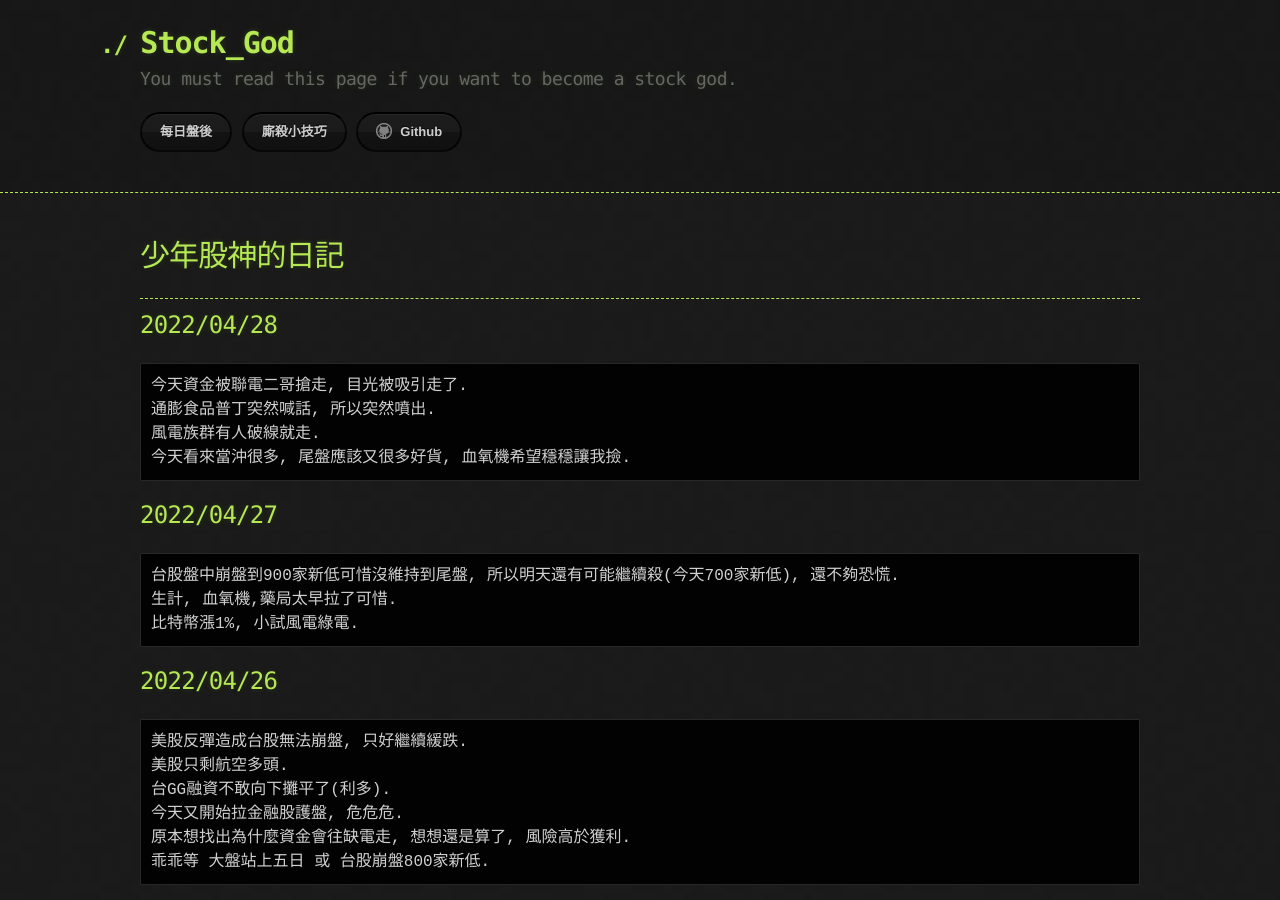
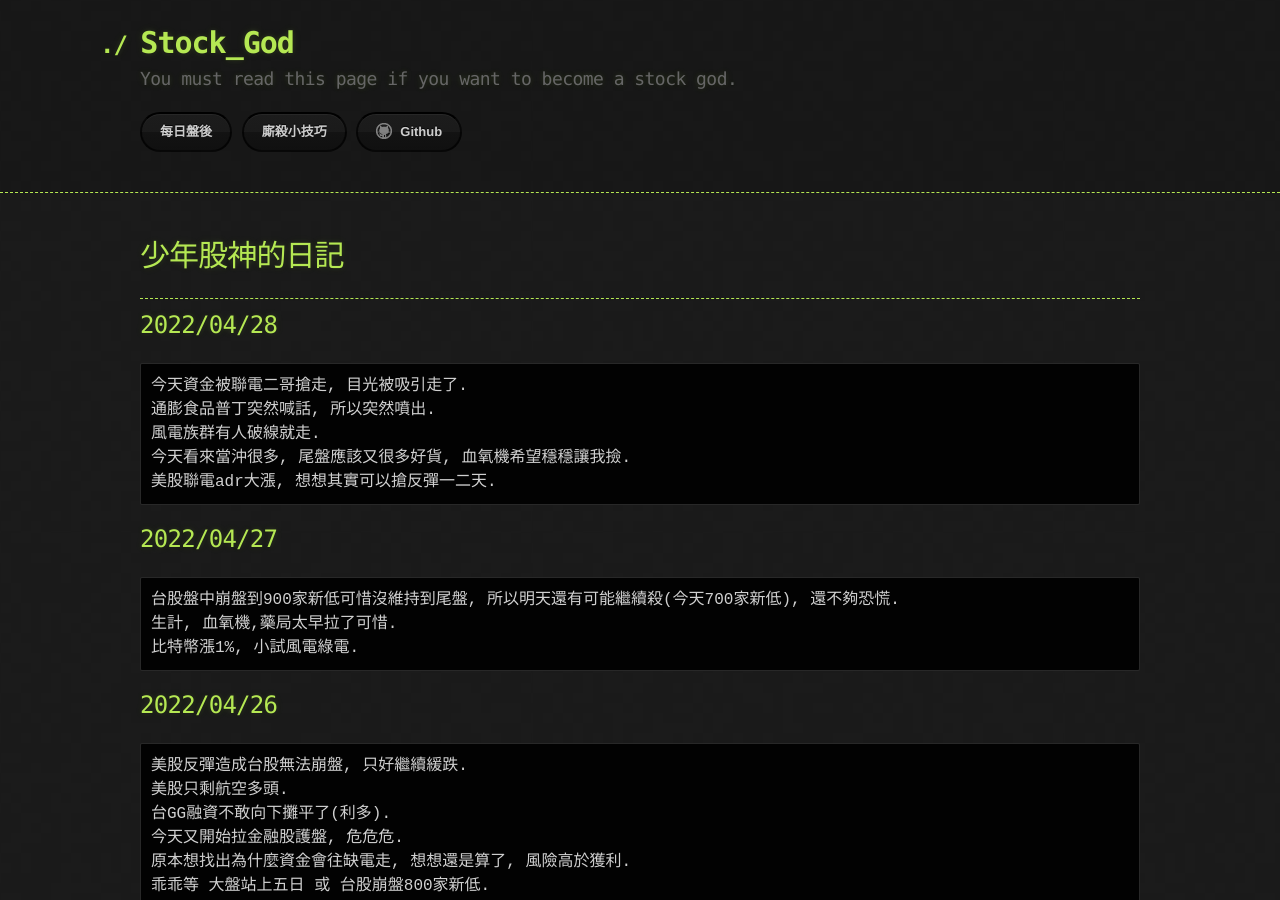
Before and after one commit to lepg5487/Stock_God, a Jekyll site: the page built from index.md, in a window 1280 px wide and 900 px high. Built offline with Jekyll 4.4.1, drawn with Linux system fonts in a browser that asks for light colours; our own code applies the rules of GitHub Pages for plain Markdown files.

Commit message:
Update index.md

````diff
--- a/index.md
+++ b/index.md
@@ -12,6 +12,7 @@ layout: testlayouts
 通膨食品普丁突然喊話, 所以突然噴出.
 風電族群有人破線就走.
 今天看來當沖很多, 尾盤應該又很多好貨, 血氧機希望穩穩讓我撿.
+美股聯電adr大漲, 想想其實可以搶反彈一二天.
 ```
 
 ## 2022/04/27
````
